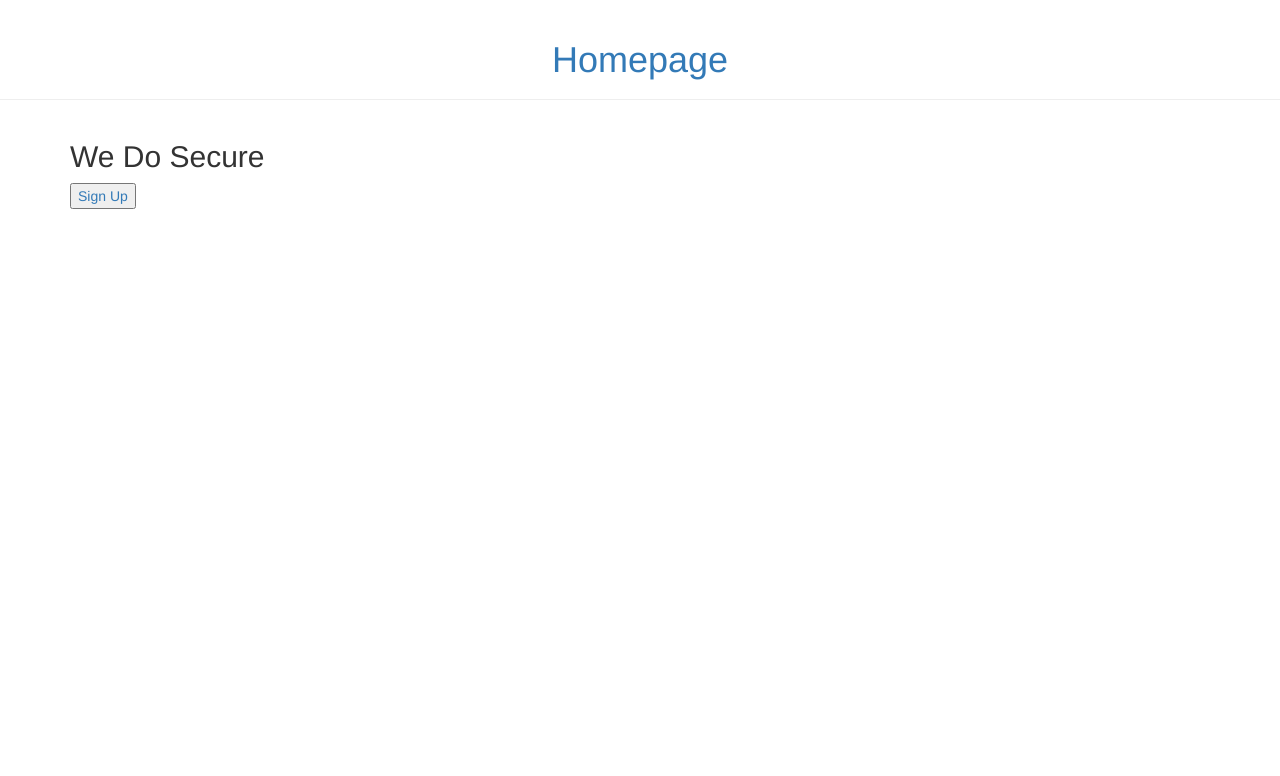
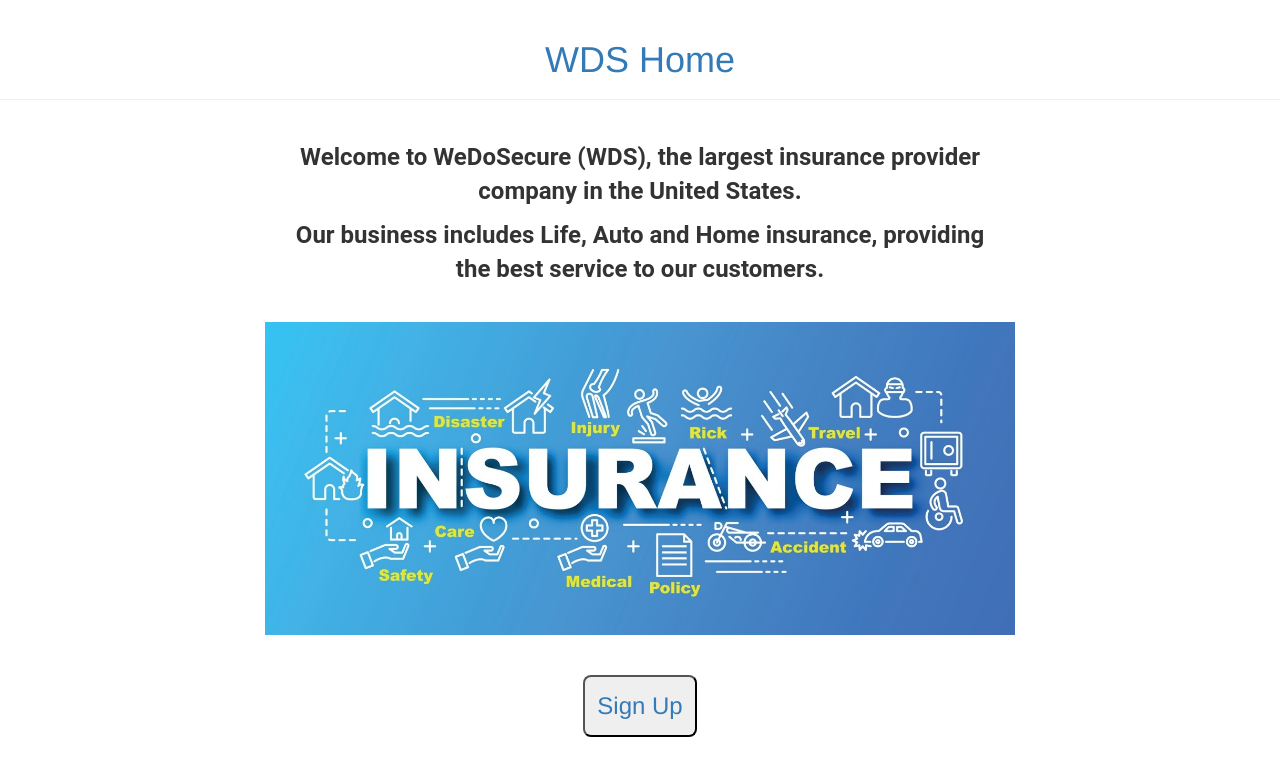
Before and after one commit to Kou-Guandong/NYU_CS_6083_Database_Project_Part2, a Django app: page / in a window 1280 px wide. Shown: the top 776 px of the page. Run offline with Django 3.2, Linux system fonts and the light colour scheme; data that the repository does not hold is empty; parts of the project's set-up code (start-up, migrations or seed data) failed here and were passed over; some libraries are stand-ins or nearby versions.

Commit message:
added static files

```diff
--- a/insurance/serializer.py
+++ b/insurance/serializer.py
@@ -5,3 +5,9 @@ class DriverSerializer(serializers.HyperlinkedModelSerializer):
     class Meta:
         model = Driver
         fields = ['first_name', 'last_name', 'birth_date']
+
+
+class HomeSerializer(serializers.HyperlinkedModelSerializer):
+    class Meta:
+        model = Policy
+        fields = ['insurance_amount']
--- a/insurance/templates/base.html
+++ b/insurance/templates/base.html
@@ -1,18 +1,32 @@
 <html>
 <head>
-        <title>We Do Secure</title>
+    <title>We Do Secure (WDS)</title>
     <link rel="stylesheet" href="//maxcdn.bootstrapcdn.com/bootstrap/3.2.0/css/bootstrap.min.css">
     <link rel="stylesheet" href="//maxcdn.bootstrapcdn.com/bootstrap/3.2.0/css/bootstrap-theme.min.css">
-        <script src="https://code.jquery.com/jquery-3.5.0.min.js" integrity="sha256-xNzN2a4ltkB44Mc/Jz3pT4iU1cmeR0FkXs4pru/JxaQ=" crossorigin="anonymous"></script>
+    <script src="https://code.jquery.com/jquery-3.5.0.min.js"
+            integrity="sha256-xNzN2a4ltkB44Mc/Jz3pT4iU1cmeR0FkXs4pru/JxaQ=" crossorigin="anonymous"></script>
     <style>
         label, input {
             display: block;
+        }
+
+        .row {
+            display: flex;
+            flex-flow: row wrap;
+            justify-content: center;
+        }
+
+        input[type='submit'], button {
+            font-size: 24px;
+            text-align: center;
+            padding: 12px;
+            border-radius: 8px;
         }
     </style>
 </head>
 <body>
 <div class="page-header">
-            <h1 style="text-align: center;"><a href="/">Homepage</a></h1>
+    <h1 style="text-align: center;"><a href="/">WDS Home</a></h1>
 </div>
 
 <div class="content container">
--- a/insurance/templates/insurance/home.html
+++ b/insurance/templates/insurance/home.html
@@ -1,20 +1,40 @@
 {% extends 'base.html' %}
+{% block content %}
+    <div class="info">
+        <p>Welcome to WeDoSecure (WDS), the largest insurance provider company in the United States.</p>
 
-{% block content %}
-  <h2>We Do Secure</h2>
-  <div>
-      <a href='accounts/register'><button>Sign Up</button></a>
-  </div>
-  <!-- <form method="post">
+        <p>Our business includes Life, Auto and Home insurance, providing the best service to our customers.</p>
+    </div>
+
+    {% load static %}
+
+    <img src="{% static "img/banner.jpg" %}" alt="My image" width="100%" style="margin: 5px 0 40px;">
+
+    <div class="row button-form">
+        <a href='accounts/register'>
+            <button class="btn-submit">Sign Up</button>
+        </a>
+    </div>
+
     {% csrf_token %}
     {{ form.as_p }}
-    <button type="submit">Sign up</button>
-  </form> -->
 
-  <script>
-      $.ajax('drivers/?page=1', {
-          success: (data)=>{
-            console.log(data)
-      }})
-  </script>
+
+    <style>
+        .info {
+            text-align: center;
+            padding: 20px;
+            font-family: "Roboto", "Lucida Grande", "DejaVu Sans", "Bitstream Vera Sans", Verdana, Arial, sans-serif;
+            font-weight: bold;
+            font-size: 24px;
+        }
+    </style>
+
+    <script>
+        $.ajax('drivers/?page=1', {
+            success: (data) => {
+                console.log(data)
+            }
+        })
+    </script>
 {% endblock %}
--- a/insurance/templates/insurance/register.html
+++ /dev/null
@@ -1 +0,0 @@
-register
--- a/we_do_secure/urls.py
+++ b/we_do_secure/urls.py
@@ -16,9 +16,11 @@ Including another URLconf
 from django.contrib import admin
 from django.urls import path, include
 from django.conf.urls import url
-from insurance import views
+from django.conf import settings
+from django.conf.urls.static import static
 from rest_framework import routers
 from insurance import views
+
 
 # Routers provide an easy way of automatically determining the URL conf.
 router = routers.DefaultRouter()
@@ -31,4 +33,4 @@ urlpatterns = [
     path('accounts/', include('django_registration.backends.one_step.urls')),
     path('accounts/', include('django.contrib.auth.urls')),
     url(r'^', include(router.urls)),
-]
+] + static(settings.STATIC_URL, document_root=settings.STATIC_ROOT)
```
Also changed, not shown: README.md, insurance/static/img/banner.jpg (added), insurance/templates/insurance/signup.html (line endings or trailing spaces), insurance/views.py (line endings or trailing spaces). Lines whose indentation alone changed are shown as unchanged.
